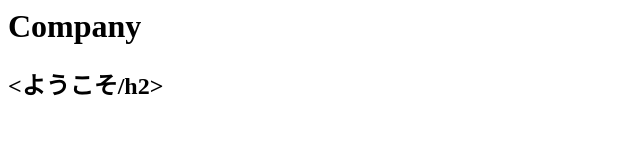
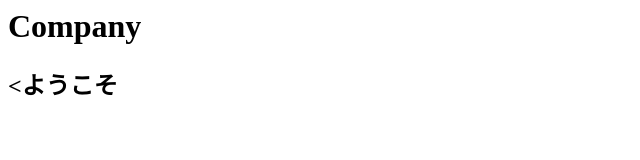
Before and after one commit to akihomes/demo1, a plain HTML site: page index.html in a window 1280 px wide. Shown: the full height of the page, 0-640 px from the left. Drawn offline with Linux system fonts and the light colour scheme.

Commit message:
Update index.html

```diff
--- a/index.html
+++ b/index.html
@@ -13,7 +13,7 @@
 
     <section class ="main-topic">
         <div class ="main-container">
-            <h2><ようこそ/h2>
+            <h2><ようこそ</h2>
           <div>
             <div class ="main2-container">
 
```
